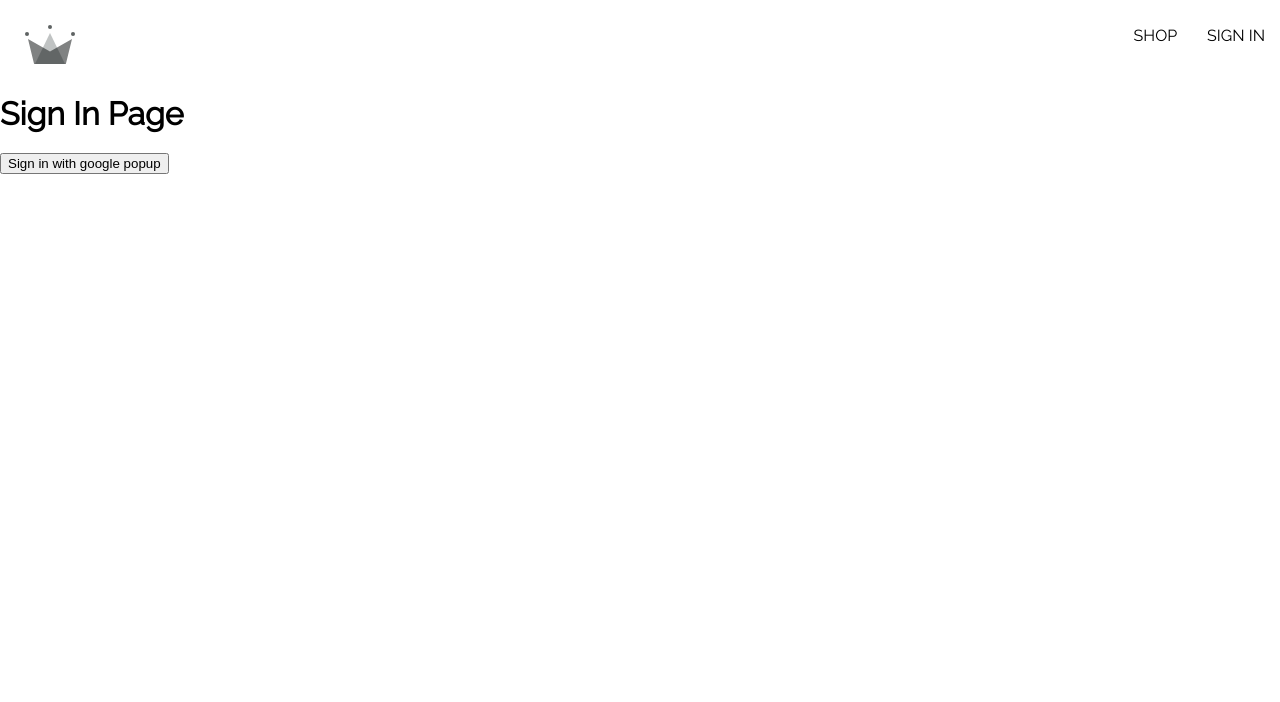
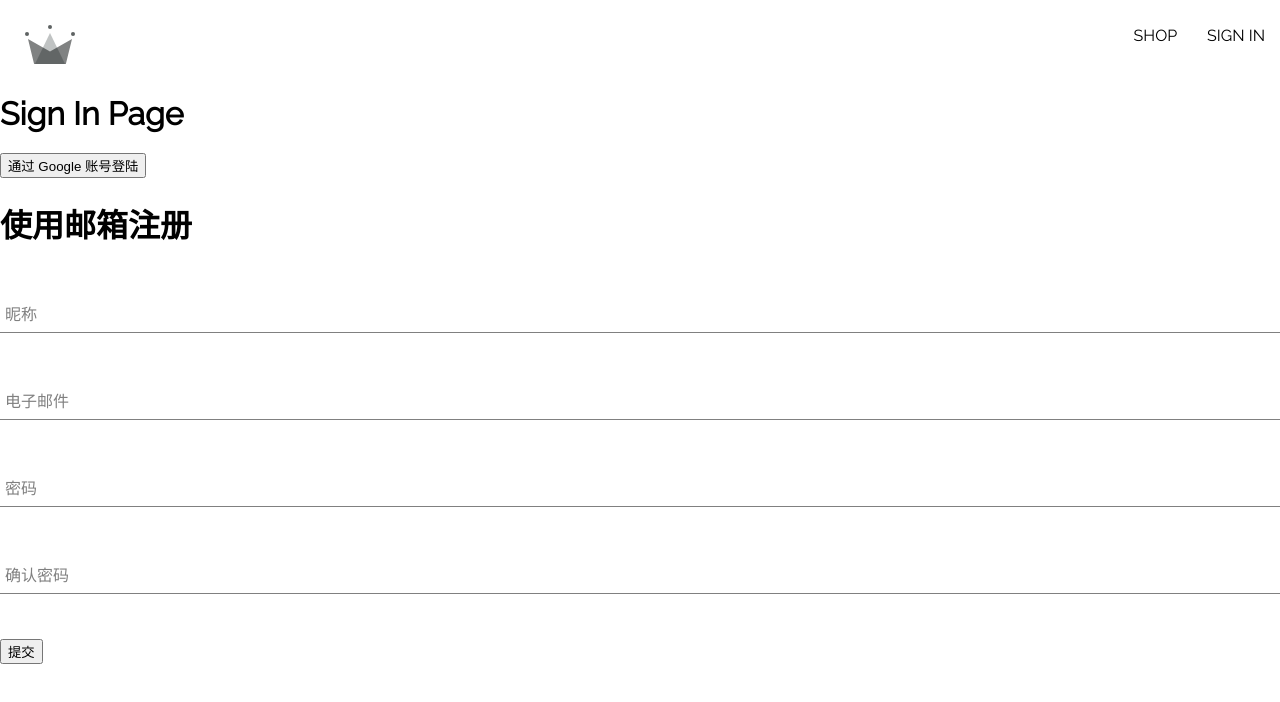
Before and after one commit to wumanho/goodecom, a React (Create React App) app: page /sign-in in a window 1280 px wide. Shown: the top 702 px of the page. Built offline with nearby package versions, Linux system fonts and the light colour scheme; no server answers; a web font is replaced by a local one.

Commit message:
本地注册

```diff
--- /dev/null
+++ b/src/components/form-input/form-input.js
@@ -0,0 +1,25 @@
+import './form-input.scss'
+
+/**
+ * 输入框
+ * @param label
+ * @param inputProps
+ * @returns {JSX.Element}
+ * @constructor
+ */
+const FormInput = ({label, inputProps}) => {
+  return (
+    <div className='group'>
+      <input className='form-input' {...inputProps}/>
+      {
+        label
+        &&
+        <label
+          className={`${inputProps.value.length ? 'shrink' : ''} form-input-label`}
+        >{label}</label>
+      }
+    </div>
+  )
+}
+
+export default FormInput
--- /dev/null
+++ b/src/components/form-input/form-input.scss
@@ -0,0 +1,54 @@
+$sub-color: grey;
+$main-color: black;
+
+@mixin shrinkLabel {
+  top: -14px;
+  font-size: 12px;
+  color: $main-color;
+}
+
+.group {
+  position: relative;
+  margin: 45px 0;
+
+  .form-input {
+    background: none;
+    background-color: white;
+    color: $sub-color;
+    font-size: 18px;
+    padding: 10px 10px 10px 5px;
+    display: block;
+    width: 100%;
+    border: none;
+    border-radius: 0;
+    border-bottom: 1px solid $sub-color;
+    margin: 25px 0;
+
+    &:focus {
+      outline: none;
+    }
+
+    &:focus ~ .form-input-label {
+      @include shrinkLabel();
+    }
+  }
+
+  input[type='password'] {
+    letter-spacing: 0.3em;
+  }
+
+  .form-input-label {
+    color: $sub-color;
+    font-size: 16px;
+    font-weight: normal;
+    position: absolute;
+    pointer-events: none;
+    left: 5px;
+    top: 10px;
+    transition: 300ms ease all;
+
+    &.shrink {
+      @include shrinkLabel();
+    }
+  }
+}
--- /dev/null
+++ b/src/components/sign-up-form/sigh-up-form.js
@@ -0,0 +1,91 @@
+import {Fragment} from "react";
+import {useState} from "react";
+import {createAuthUserWithEmailAndPassword, createUserDocumentFromAuth} from '../../utils/firebase/firebase.util'
+import FormInput from "../form-input/form-input";
+
+const defaultFormFields = {
+  displayName: '',
+  email: '',
+  password: '',
+  confirmPassword: ''
+}
+
+/**
+ * 本地邮箱注册
+ * @returns {JSX.Element}
+ * @constructor
+ */
+const SighUpForm = () => {
+  const [formFields, setFormFields] = useState(defaultFormFields)
+  const {displayName, email, password, confirmPassword} = formFields
+
+  const handleChange = (e) => {
+    const {name, value} = e.target
+    setFormFields({...formFields, [name]: value})
+  }
+
+  const resetFormFields = () => {
+    setFormFields(defaultFormFields)
+  }
+
+  const handleSubmit = async (e) => {
+    e.preventDefault()
+    if (password !== confirmPassword) {
+      alert('两次输入的密码不匹配')
+      return
+    }
+    const {user} = await createAuthUserWithEmailAndPassword(email, password)
+    if (user) {
+      await createUserDocumentFromAuth(user, {displayName})
+      resetFormFields()
+    }
+  }
+
+  return (
+    <Fragment>
+      <h1>使用邮箱注册</h1>
+      <form onSubmit={handleSubmit}>
+        <FormInput
+          label='昵称'
+          inputProps={{
+            type: 'text',
+            required: true,
+            onChange: handleChange,
+            name: 'displayName',
+            value: displayName
+          }}
+        />
+        <FormInput
+          label='电子邮件'
+          inputProps={{
+            type: 'email',
+            required: true,
+            onChange: handleChange,
+            name: 'email',
+            value: email
+          }}/>
+        <FormInput
+          label='密码'
+          inputProps={{
+            type: 'password',
+            required: true,
+            onChange: handleChange,
+            name: 'password',
+            value: password
+          }}/>
+        <FormInput
+          label='确认密码'
+          inputProps={{
+            type: 'password',
+            required: true,
+            onChange: handleChange,
+            name: 'confirmPassword',
+            value: confirmPassword
+          }}/>
+        <button type='submit'>提交</button>
+      </form>
+    </Fragment>
+  )
+}
+
+export default SighUpForm
--- a/src/routes/sign-in/sign-in.js
+++ b/src/routes/sign-in/sign-in.js
@@ -1,16 +1,21 @@
 import {sighInWithGooglePopup, createUserDocumentFromAuth} from '../../utils/firebase/firebase.util'
+import SighUpForm from "../../components/sign-up-form/sigh-up-form";
 
+/**
+ * Google 账号注册
+ * @returns {JSX.Element}
+ * @constructor
+ */
 const SignIn = () => {
   const logGoogleUser = async () => {
     const {user} = await sighInWithGooglePopup()
-    const userDocRef = await createUserDocumentFromAuth(user)
+    await createUserDocumentFromAuth(user)
   }
   return (
     <div>
       <h1>Sign In Page</h1>
-      <button onClick={logGoogleUser}>
-        Sign in with google popup
-      </button>
+      <button onClick={logGoogleUser}>通过 Google 账号登陆</button>
+      <SighUpForm/>
     </div>
   )
 }
```
